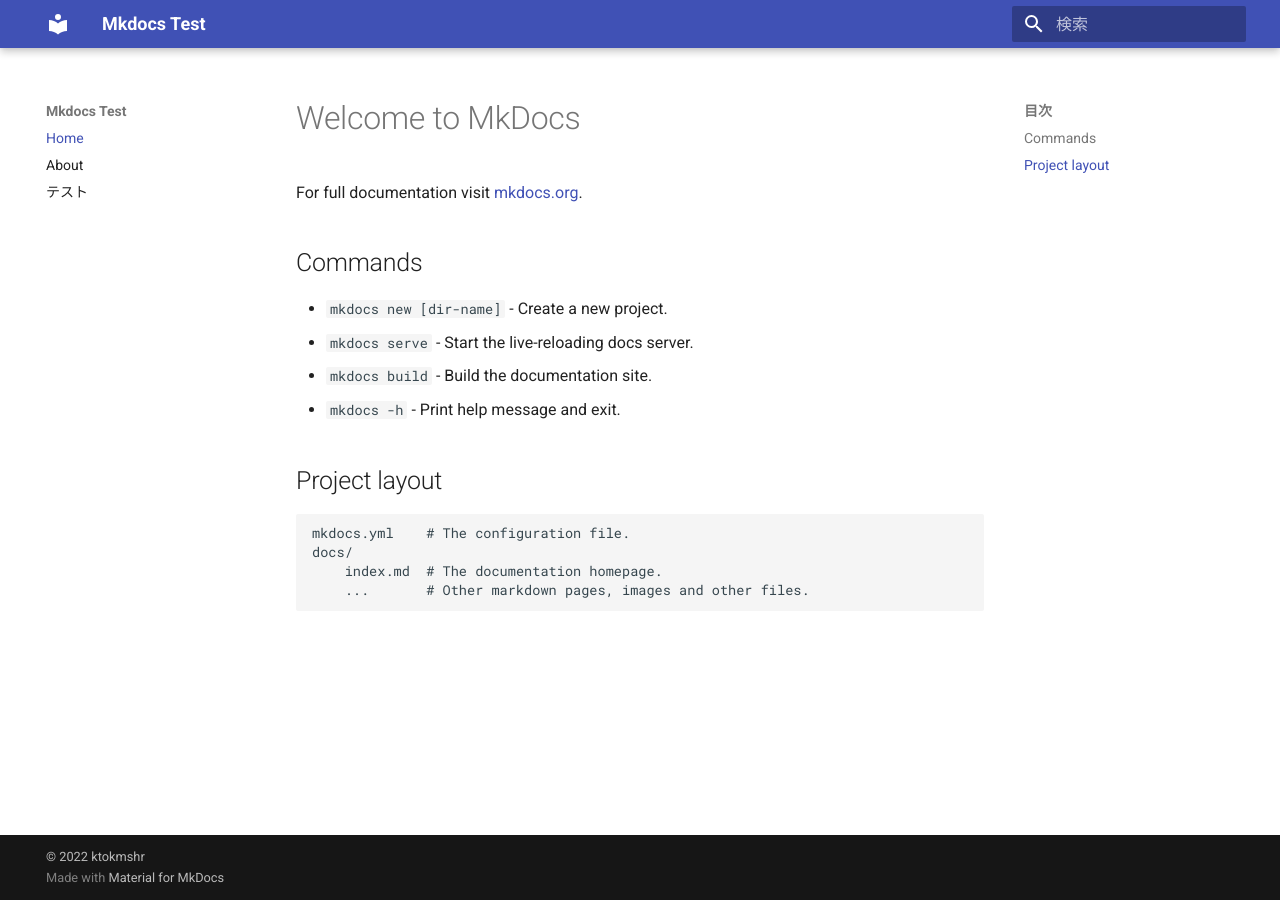
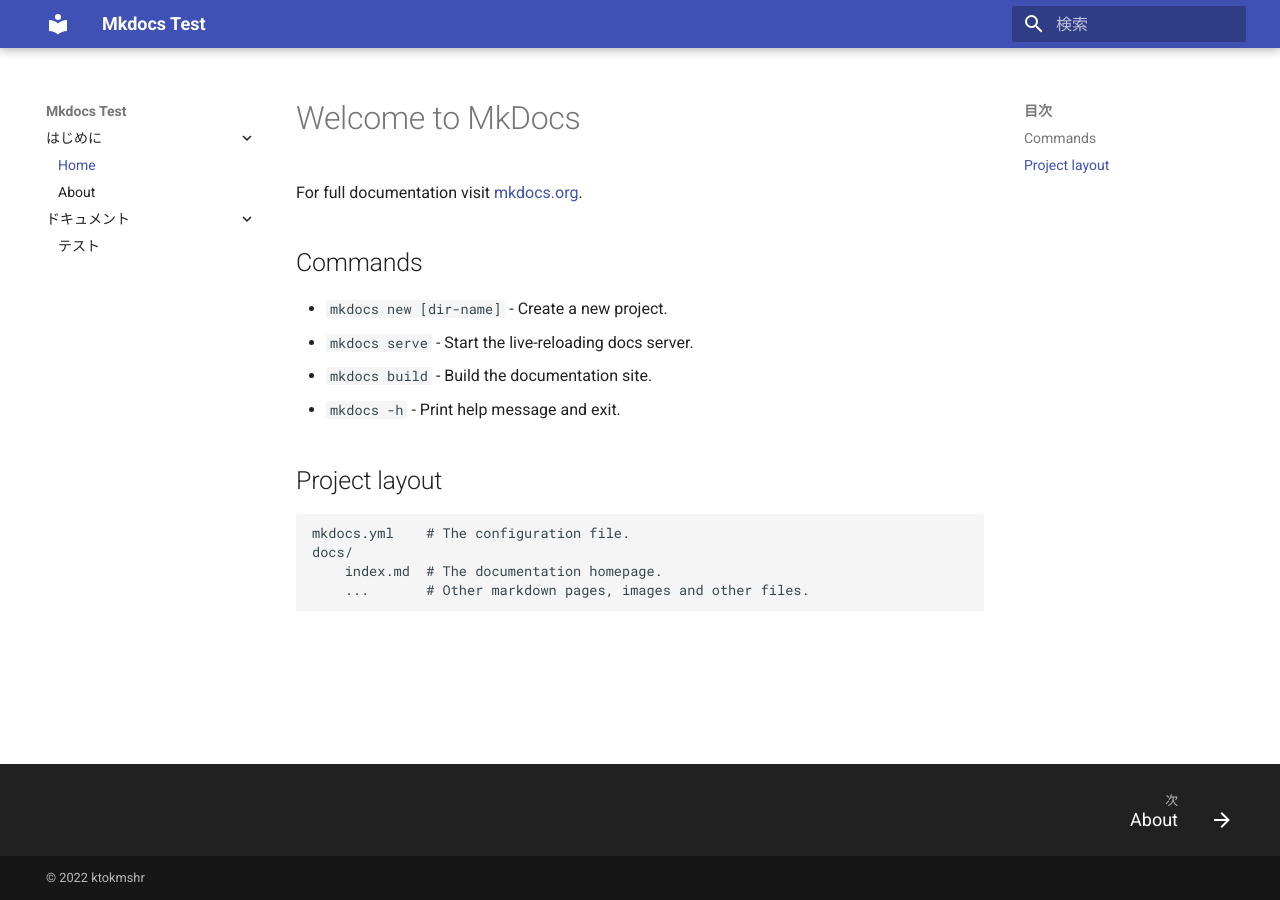
Before and after one commit to ktokmshr/ktok-pages, an MkDocs documentation site: the page built from docs/index.md, in a window 1280 px wide. Built offline with MkDocs 1.6.1 and Material for MkDocs 9.7.7, drawn with Linux system fonts in a browser that asks for light colours; some of the changed lines change nothing that is shown.

Commit message:
サイト構造の変更

```diff
--- a/mkdocs.yml
+++ b/mkdocs.yml
@@ -1,16 +1,25 @@
 site_name: Mkdocs Test
 copyright: "&copy; 2022 ktokmshr"
+extra:
+  generator: false
 nav:
-  - Home: index.md
-  - About: about.md
-  - テスト: test.md
+  - はじめに:
+    - Home: index.md
+    - About: about.md
+  - ドキュメント:
+    - テスト: test.md
 theme:
   language: ja
   name: material
+  features:
+    - navigation.expand
+    - navigation.footer
 plugins:
   - search:
       lang: ja
 markdown_extensions:
+  - plantuml_markdown:
+      server: http://www.plantuml.com/plantuml
   - pymdownx.highlight:
       anchor_linenums: true
       line_spans: __span
@@ -27,5 +36,4 @@
       custom_checkbox: true
   - admonition
   - pymdownx.details
-  - pymdownx.superfences
   - attr_list
```
